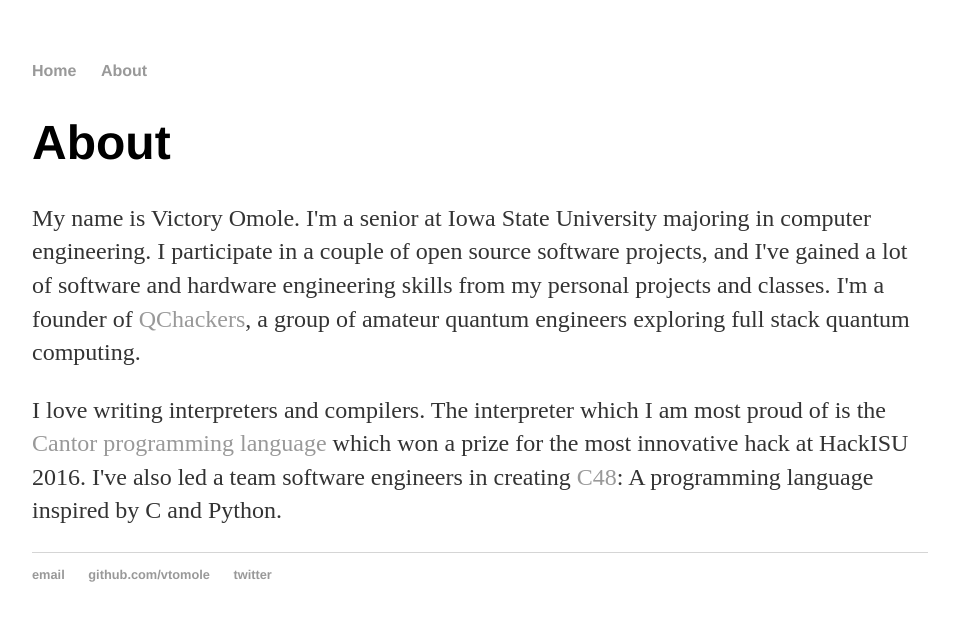
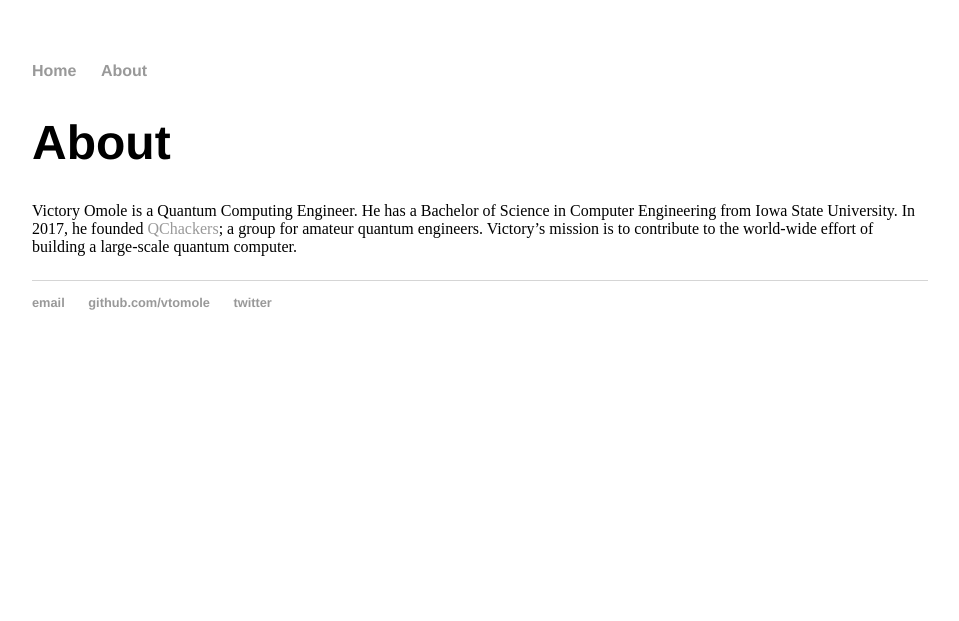
Before and after one commit to vtomole/vtomole.github.io, a Jekyll site: the page built from about/index.html, in a window 1280 px wide. Shown: the top 621 px of the page, without its empty margins (160-1119 px from the left). Built offline with Jekyll 4.4.1, drawn with Linux system fonts in a browser that asks for light colours.

Commit message:
Update about

```diff
--- a/about/index.html
+++ b/about/index.html
@@ -1,17 +1,10 @@
 ---
 layout: default
-title: About Victory Omole
+title: About Victory
 ---
 
 		<div class="about">
 			<h1>About</h1>
-			<p> My name is Victory Omole. I'm a senior at Iowa State University majoring in computer engineering. I participate in a couple of open source software projects, and I've gained a lot of software and hardware engineering skills from my personal projects and classes.
-			  I'm a founder of <a href="https://github.com/QCHackers">QChackers</a>, a group of amateur quantum engineers exploring full stack quantum computing.</p>
+			Victory Omole is a Quantum Computing Engineer. He has a Bachelor of Science in Computer Engineering from Iowa State University. In 2017, he founded <a href="https://github.com/QCHackers">QChackers</a>; a group for amateur quantum engineers. Victory’s mission is to contribute to the world-wide effort of building a large-scale quantum computer.</p>
 
-			<p>I love writing interpreters and compilers. The interpreter which I am most proud of is the <a href="https://github.com/vtomole/evie/tree/master/mini-projects/cantor">Cantor programming language</a> which won a prize for the most innovative hack at HackISU 2016. I've also led a team software engineers in creating <a href="https://github.com/vtomole/c48">C48</a>: A programming language inspired by C and Python.</p>
-
-			<!--<ul class="contacts">
-			  t
-				<li><a href="https://aubree.herokuapp.com/">Aubree: A Quantum Computing Playground</a></li>
-				</ul>-->
 		</div>
--- a/index.html
+++ b/index.html
@@ -1,6 +1,6 @@
 ---
 layout: default
-title: Victory Omole's Blog
+title: Victory's Blog
 ---
 <h1>{{ page.title }}</h1>
 <ul class="posts">
```
